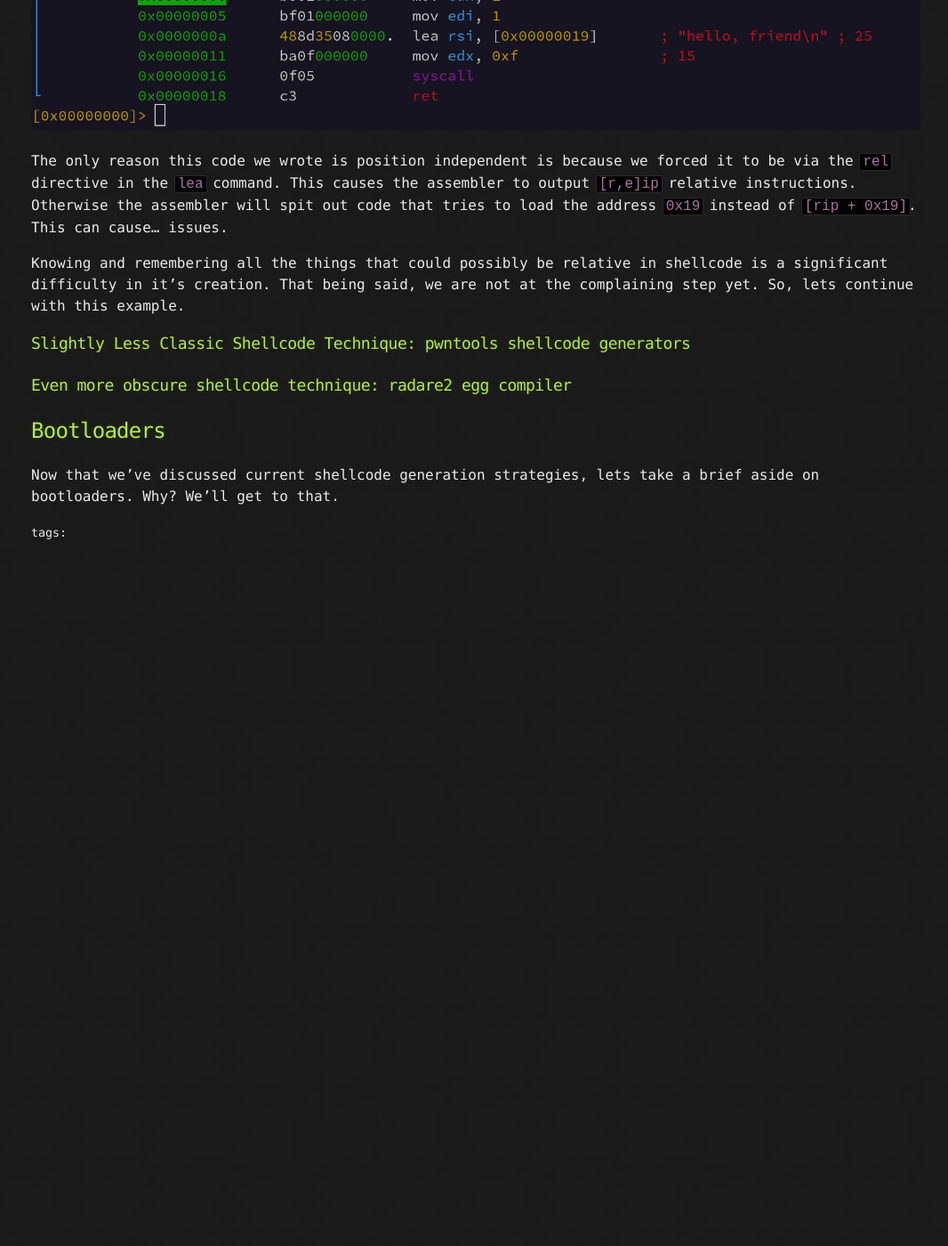
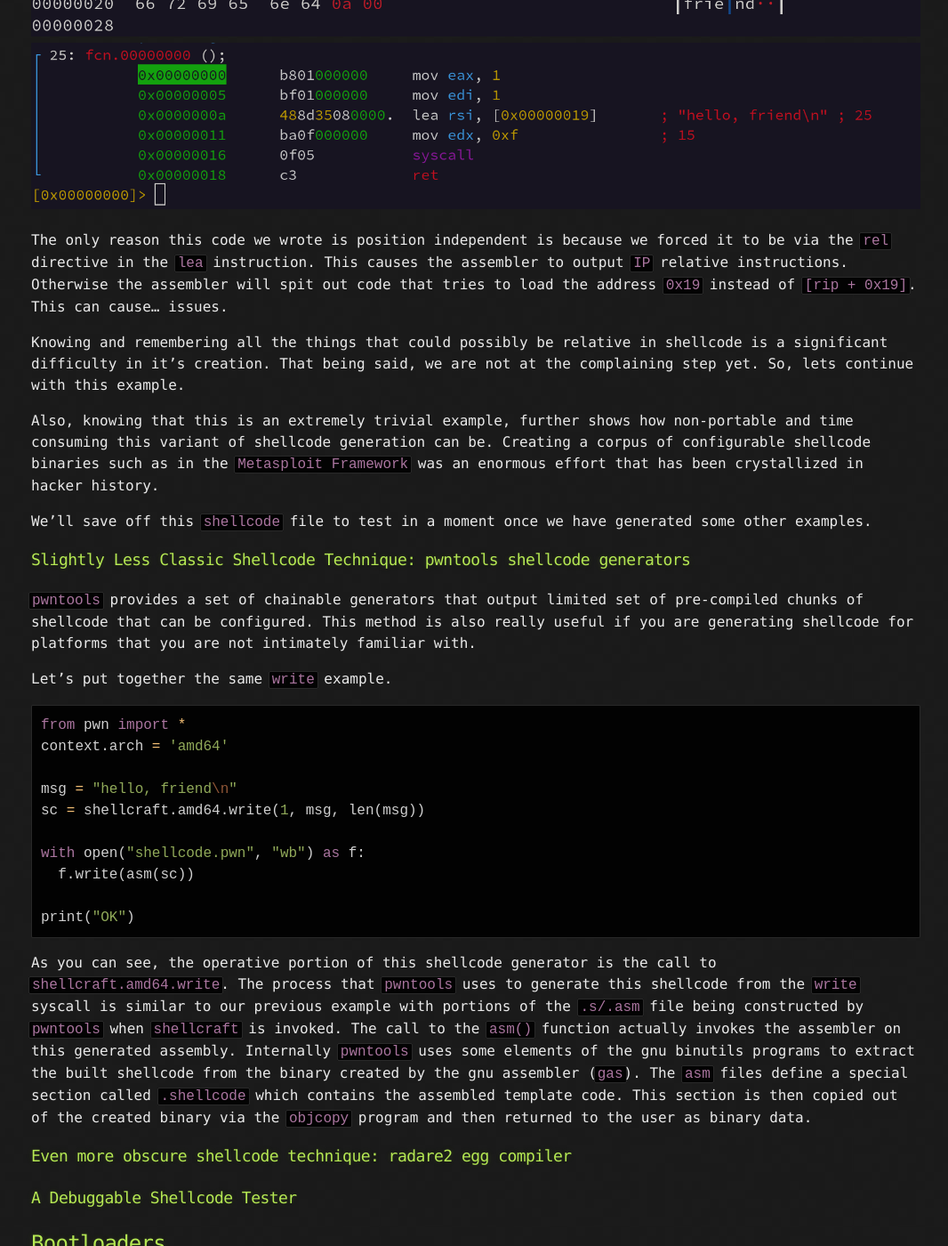
Before and after one commit to Sh3llSp4wn/sh3llsp4wn.github.io, a Jekyll site: the page built from _posts/2022-11-28-Shellcode-With-The-Default-Linux-Toolchain.md, in a window 1280 px wide and 1400 px high, scrolled down 4474 px. Shown: the whole window at 89% size, without its empty margins (105-1171 px from the left). Built offline with Jekyll 4.4.1, drawn with Linux system fonts in a browser that asks for light colours; before the commit the page ends 5104 px from its top, so only the background shows below that; some of the changed text lies outside the part shown.

Commit message:
python section

````diff
--- a/_posts/2022-11-28-Shellcode-With-The-Default-Linux-Toolchain.md
+++ b/_posts/2022-11-28-Shellcode-With-The-Default-Linux-Toolchain.md
@@ -2,7 +2,7 @@
 layout: post
 title: Offensive Tool Development - The Shellcode Compiler Was Right There All Along... (Part 1)
 ---
-*TLDR; Linker scripts can be used to generate shellcode in a fairly platform agnostic way. This allows offensive developers to use the full capabilities of the Linux Toolchain, sans library code (until a dynamic loader for library calls can be devised)*
+*TLDR; Linker scripts can be used to generate shellcode via C in a fairly platform agnostic way. This allows offensive developers to use the full capabilities of the Linux Toolchain, sans library code (until a dynamic loader for library calls can be devised)*
 
 
 # What we will be studying with this series
@@ -14,7 +14,7 @@ title: Offensive Tool Development - The Shellcode Compiler Was Right There All A
 This article will assume the following of the reader:
 
 
-1. A passing familiarity with C programming
+1. A passing familiarity with C programming and Assembly Language
 2. An understanding of Linux CLI environment
 3. Some knowledge of Operating System boot processes
 4. Some knowledge of exploitation principles
@@ -62,7 +62,9 @@ Soo, all this extra code just to do this small pattern...
 
 ![](/images/write_syscall.png)
 
-We can see in the above screenshot the Linux ABI registers being loaded via various stack arguments and registers. The core thing to understand about the `syscall` interface is that it relies on a syscall value loaded into the `[e,r]ax` register. This AX value is overwritten by the return value of the syscall. The x86\_64 ABI argument registers are as follows:
+To call kernel functions from userspace, Linux provides a Application Binary Interface called the Linux ABI. This ABI is used by loading a specific set of registers with the callee function arguments and this loading the `A` register with a specific `syscall` number and then invoking a userspace interrupt. In 32-bit x86 this was `int 0x80`, and in x86\_64 this interrupt is called via the `syscall` instruction.
+
+We can see in the above screenshot the Linux ABI registers being loaded via various stack arguments and registers. Once `syscall` is executed the AX value is overwritten by the return value of the syscall. The x86\_64 ABI argument registers are as follows:
 
 ```python
 reg_seq = ['rdi', 'rsi', 'rdx', 'r10', 'r8', 'r9']
@@ -95,23 +97,44 @@ This, when compiled via the following command; `nasm shellcode.s` creates a smal
 ![](/images/hexdump_write_shellcode.png)
 ![](/images/write_shellcode_disassembly.png)
 
-The only reason this code we wrote is position independent is because we forced it to be via the `rel` directive in the `lea` command. This causes the assembler to output `[r,e]ip` relative instructions. Otherwise the assembler will spit out code that tries to load the address `0x19` instead of `[rip + 0x19]`. This can cause... issues.
+The only reason this code we wrote is position independent is because we forced it to be via the `rel` directive in the `lea` instruction. This causes the assembler to output `IP` relative instructions. Otherwise the assembler will spit out code that tries to load the address `0x19` instead of `[rip + 0x19]`. This can cause... issues.
 
 Knowing and remembering all the things that could possibly be relative in shellcode is a significant difficulty in it's creation. That being said, we are not at the complaining step yet. So, lets continue with this example.
 
+Also, knowing that this is an extremely trivial example, further shows how non-portable and time consuming this variant of shellcode generation can be. Creating a corpus of configurable shellcode binaries such as in the `Metasploit Framework` was an enormous effort that has been crystallized in hacker history.
 
 
-
-
-
+We'll save off this `shellcode` file to test in a moment once we have generated some other examples.
 
 
 ### Slightly Less Classic Shellcode Technique: pwntools shellcode generators
+
+`pwntools` provides a set of chainable generators that output limited set of pre-compiled chunks of shellcode that can be configured. This method is also really useful if you are generating shellcode for platforms that you are not intimately familiar with.
+
+Let's put together the same `write` example.
+
+```python
+from pwn import *
+context.arch = 'amd64'
+
+msg = "hello, friend\n"
+sc = shellcraft.amd64.write(1, msg, len(msg))
+
+with open("shellcode.pwn", "wb") as f:
+  f.write(asm(sc))
+
+print("OK")
+```
+
+As you can see, the operative portion of this shellcode generator is the call to `shellcraft.amd64.write`. The process that `pwntools` uses to generate this shellcode from the `write` syscall is similar to our previous example with portions of the `.s/.asm` file being constructed by `pwntools` when `shellcraft` is invoked. The call to the `asm()` function actually invokes the assembler on this generated assembly. Internally `pwntools` uses some elements of the gnu binutils programs to extract the built shellcode from the binary created by the gnu assembler (`gas`). The `asm` files define a special section called `.shellcode` which contains the assembled template code. This section is then copied out of the created binary via the `objcopy` program and then returned to the user as binary data.
 
 
 ### Even more obscure shellcode technique: radare2 egg compiler
 
 
+### A Debuggable Shellcode Tester
+
+
 ## Bootloaders
 
 Now that we've discussed current shellcode generation strategies, lets take a brief aside on bootloaders. Why? We'll get to that.
````
